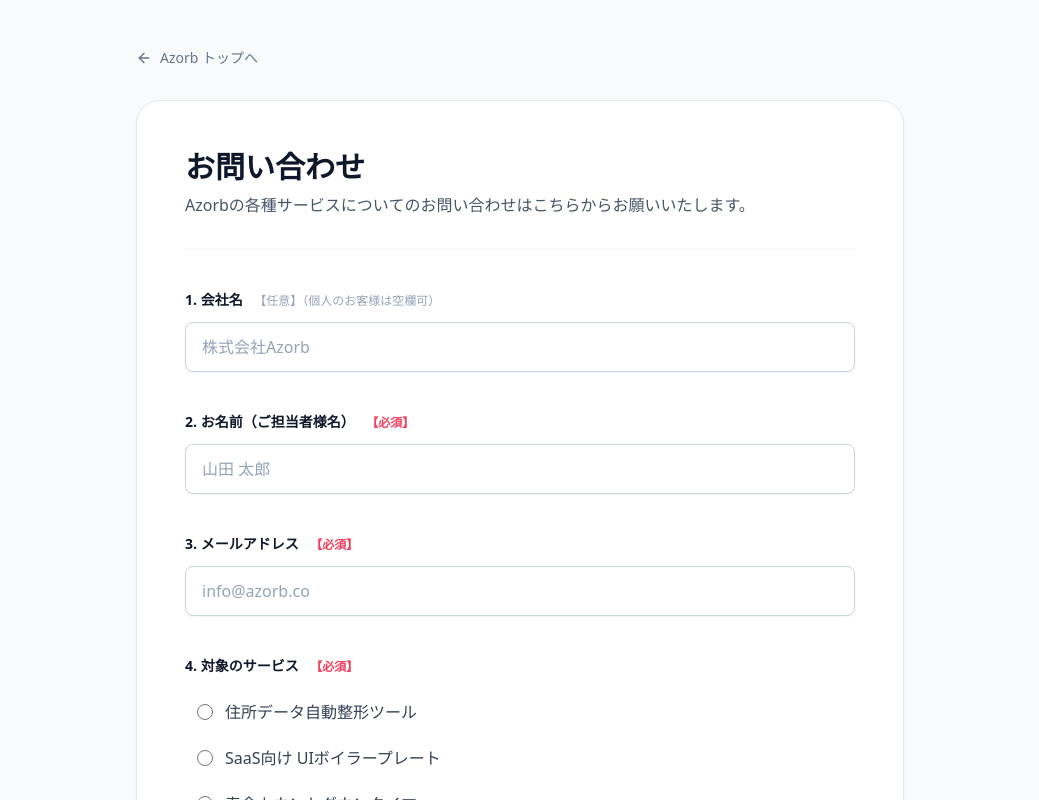
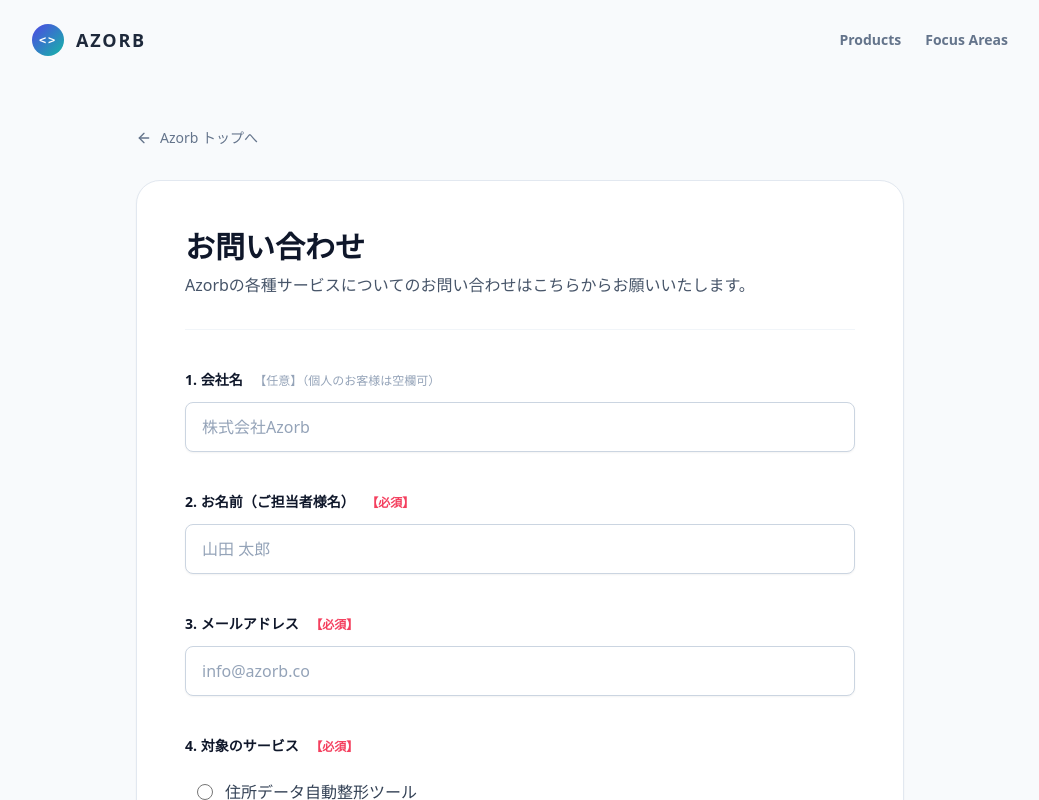
Before and after one commit to giriken35/template-lp, a Next.js app: page /contact in a window 1280 px wide. Shown: the top 800 px of the page, without its empty margins (120-1159 px from the left). Built offline with nearby package versions, Linux system fonts and the light colour scheme.

Commit message:
feat: add main site header to contact form

```diff
--- a/src/app/contact/page.tsx
+++ b/src/app/contact/page.tsx
@@ -22,8 +22,23 @@ export default function Contact() {
   const dynamicInputClass = "w-full bg-slate-50 border border-slate-300 rounded-lg px-3 py-2 text-sm text-slate-900 focus:bg-white focus:outline-none focus:border-blue-500 focus:ring-1 focus:ring-blue-500 mt-2 transition-all shadow-sm";
 
   return (
-    <div className="min-h-screen bg-[#f8fafc] font-sans py-12 px-6">
-      <div className="max-w-3xl mx-auto">
+    <div className="min-h-screen bg-[#f8fafc] font-sans">
+      {/* Azorb本体サイト共通ヘッダー */}
+      <header className="w-full px-6 py-6 flex items-center justify-between max-w-5xl mx-auto">
+        <a href="https://azorb-site.vercel.app/" className="flex items-center gap-3 font-bold text-slate-800 tracking-widest text-lg">
+          <div className="w-8 h-8 rounded-full bg-gradient-to-br from-indigo-600 to-teal-500 flex items-center justify-center text-white text-xs font-mono">
+            &lt;&gt;
+          </div>
+          AZORB
+        </a>
+        <div className="flex gap-6 text-sm font-bold text-slate-500">
+          <a href="https://azorb-site.vercel.app/#products" className="hover:text-slate-800 transition-colors">Products</a>
+          <a href="https://azorb-site.vercel.app/#focus-areas" className="hover:text-slate-800 transition-colors">Focus Areas</a>
+        </div>
+      </header>
+
+      <div className="py-12 px-6">
+        <div className="max-w-3xl mx-auto">
 
         {/* Azorb自社サイトへの戻るボタン */}
         <a
@@ -277,6 +292,7 @@ export default function Contact() {
           </form>
         </div>
       </div>
+      </div>
     </div>
   );
 }
```
